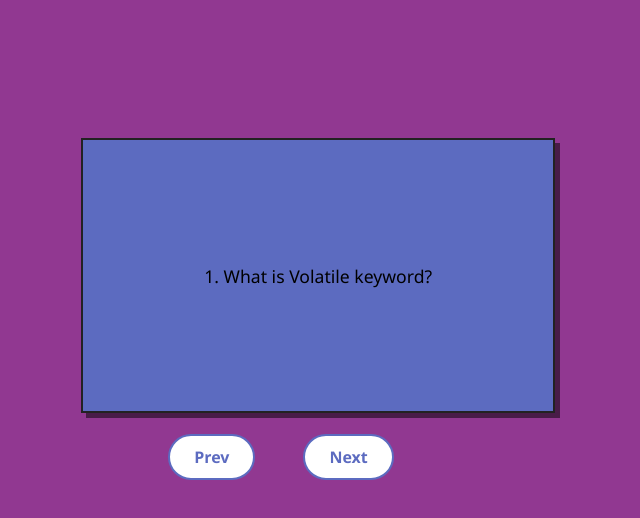
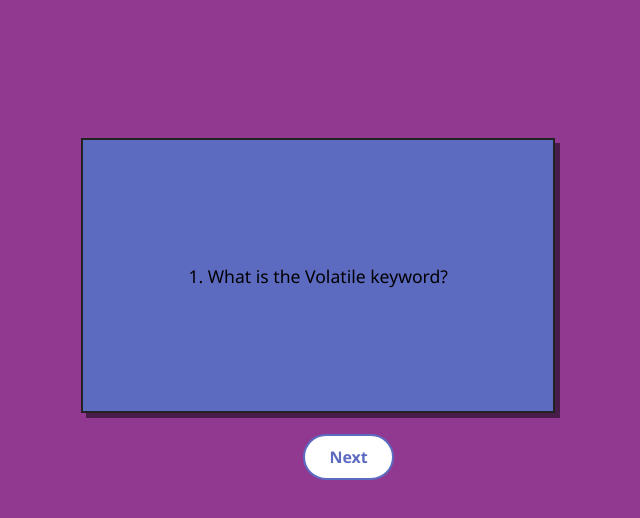
Before and after one commit to DevaharshaM/InterviewPrep, a plain HTML site: page flashcardC.html in a window 1280 px wide. Shown: the part 118-636 px from the top of the page, without its empty margins (359-999 px from the left). Drawn offline with Linux system fonts and the light colour scheme.

Commit message:
Added html code

```diff
--- a/flashcardC.html
+++ b/flashcardC.html
@@ -7,17 +7,22 @@
 </head>
 <body>
   <h1 class="centered-title">C programming</h1>
+
   <div class="card-stack">
     <div class="card" onclick="flipCard()">
       <div class="card-inner" id="card-inner">
-        <div class="card-front">1. What is Volatile keyword?</div>
-        <div class="card-back">Volatile tells the compiler that the variable’s value can be changed due to any of the background processes</div>
+        <div class="card-front">
+          1. What is the Volatile keyword?
+        </div>
+        <div class="card-back">
+          Volatile tells the compiler that any background processes can change the variable’s value.
+        </div>
       </div>
     </div>
   </div>
 
   <div class="nav-buttons">
-    <div class="button-oval">Prev</div>
+    <div class="button-oval" style="visibility: hidden;">Prev</div>
     <div class="button-oval">Next</div>
   </div>
 
```
